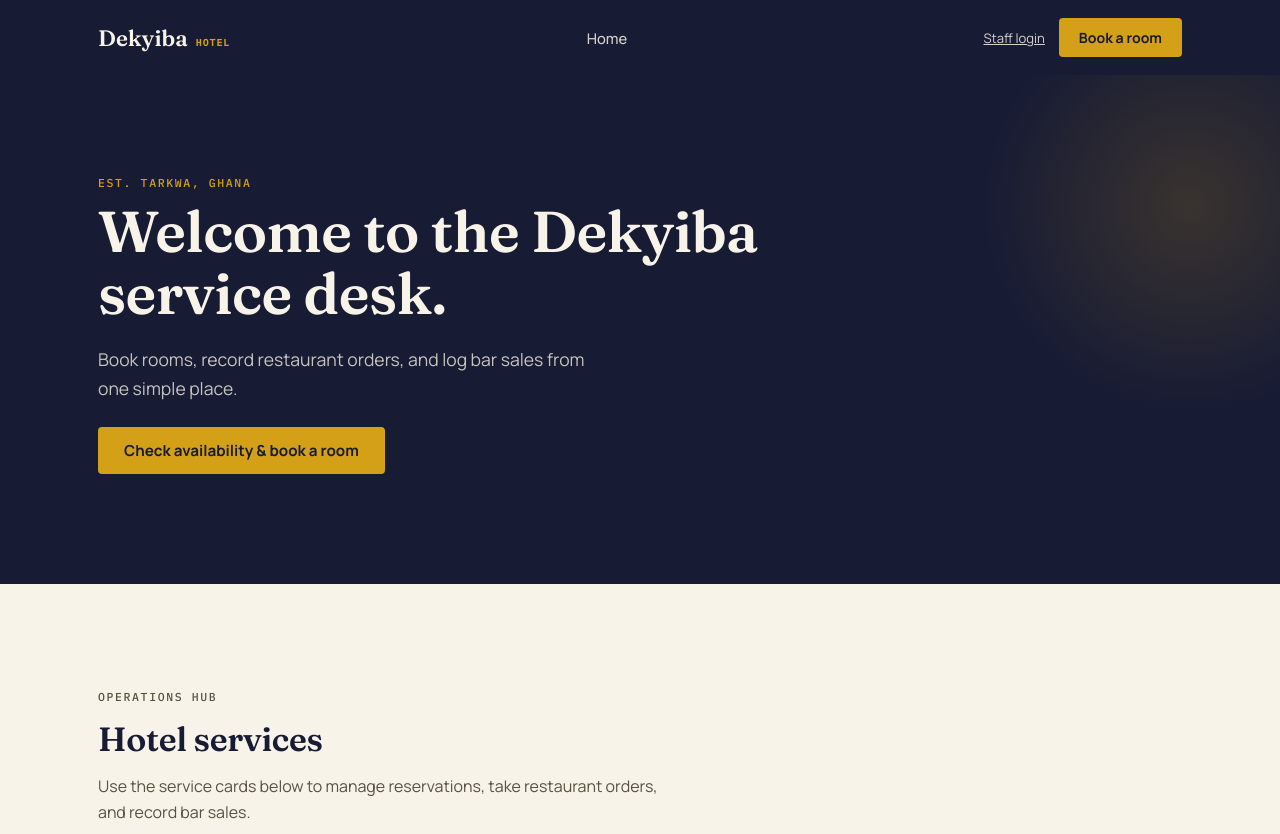
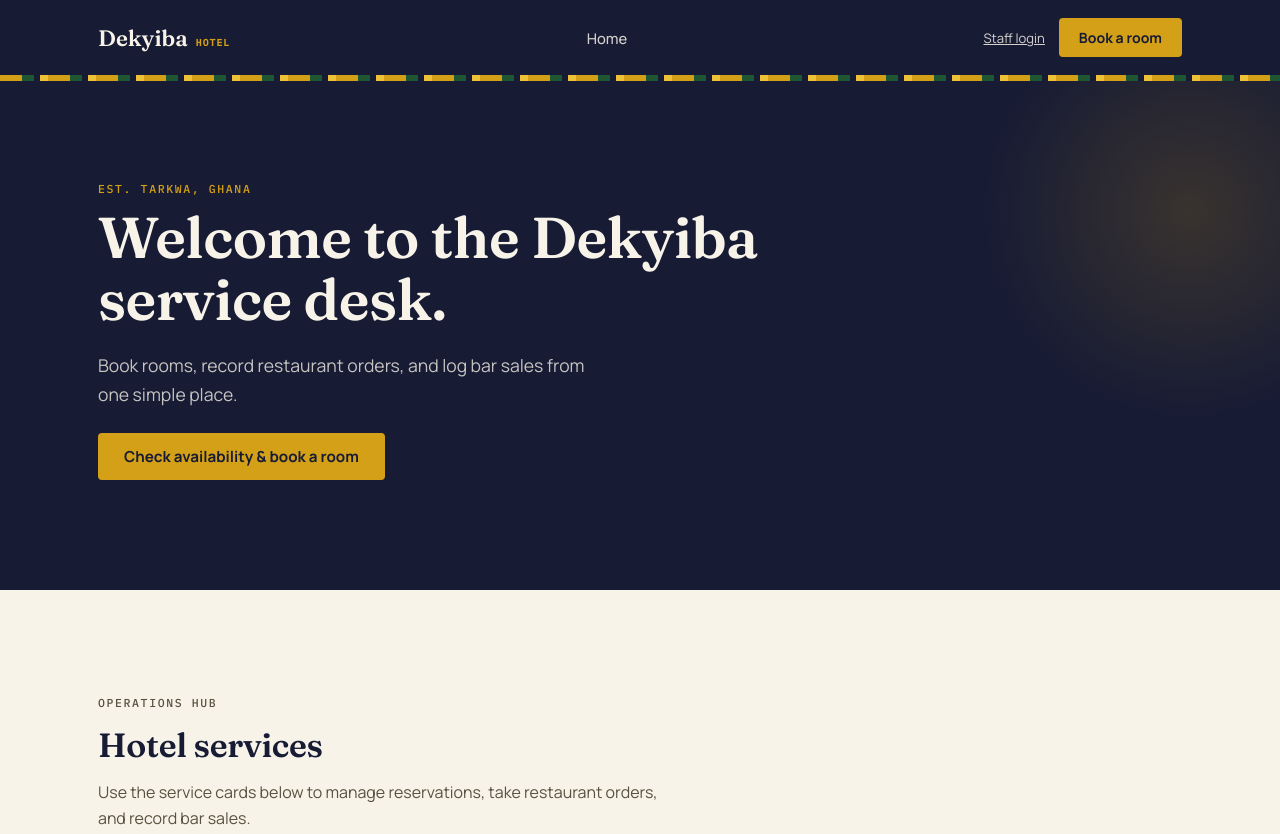
Before and after one commit to 1kipsta/dekyiba, a website: page public/index.html in a window 1280 px wide. Shown: the top 834 px of the page. Drawn offline with Linux system fonts and the light colour scheme.

Commit message:
Update index.html

```diff
--- a/public/index.html
+++ b/public/index.html
@@ -28,7 +28,7 @@
   </nav>
 </header>
 
-
+<div class="kente-stripe"></div>
 
 <section class="hero">
   <div class="hero-inner">
```
